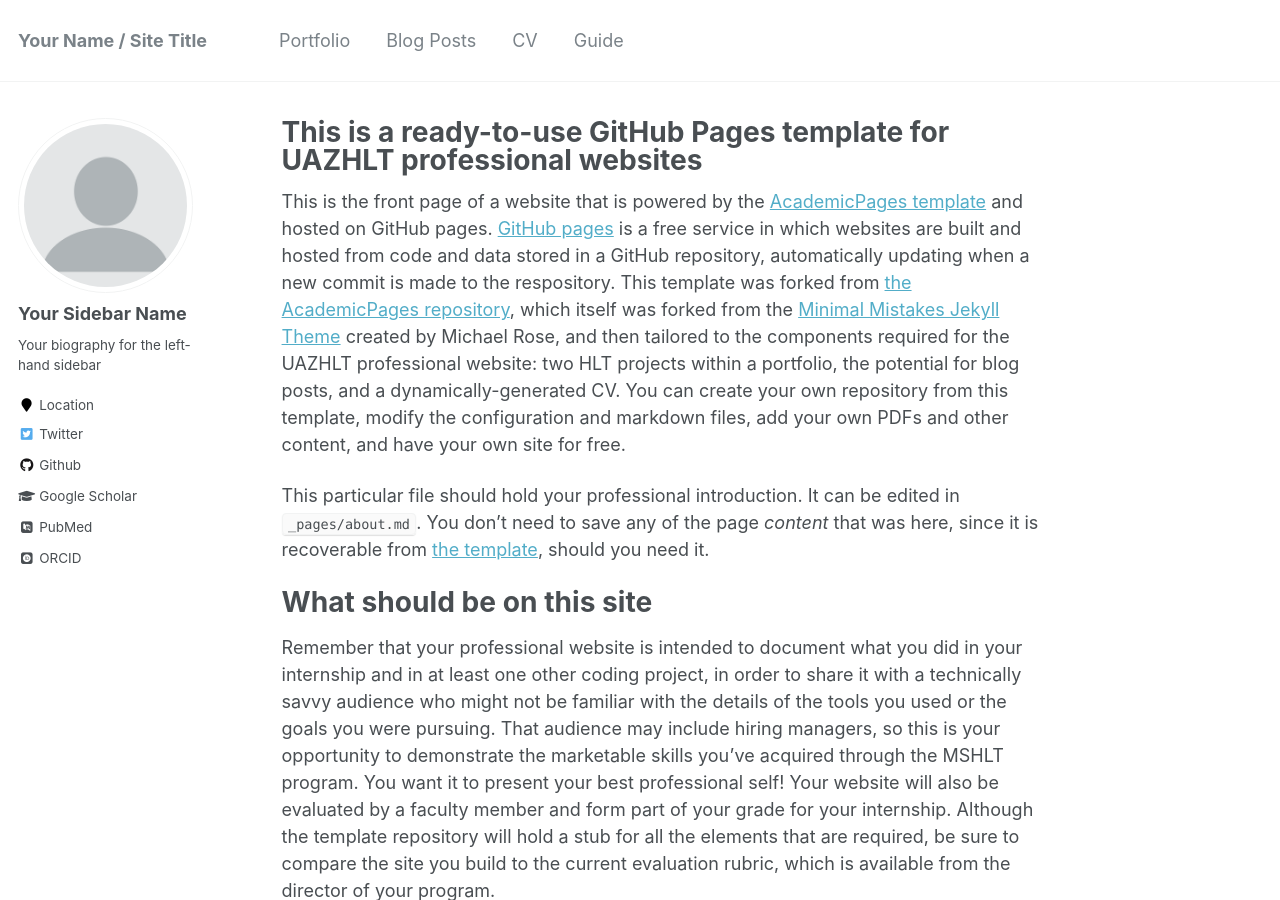
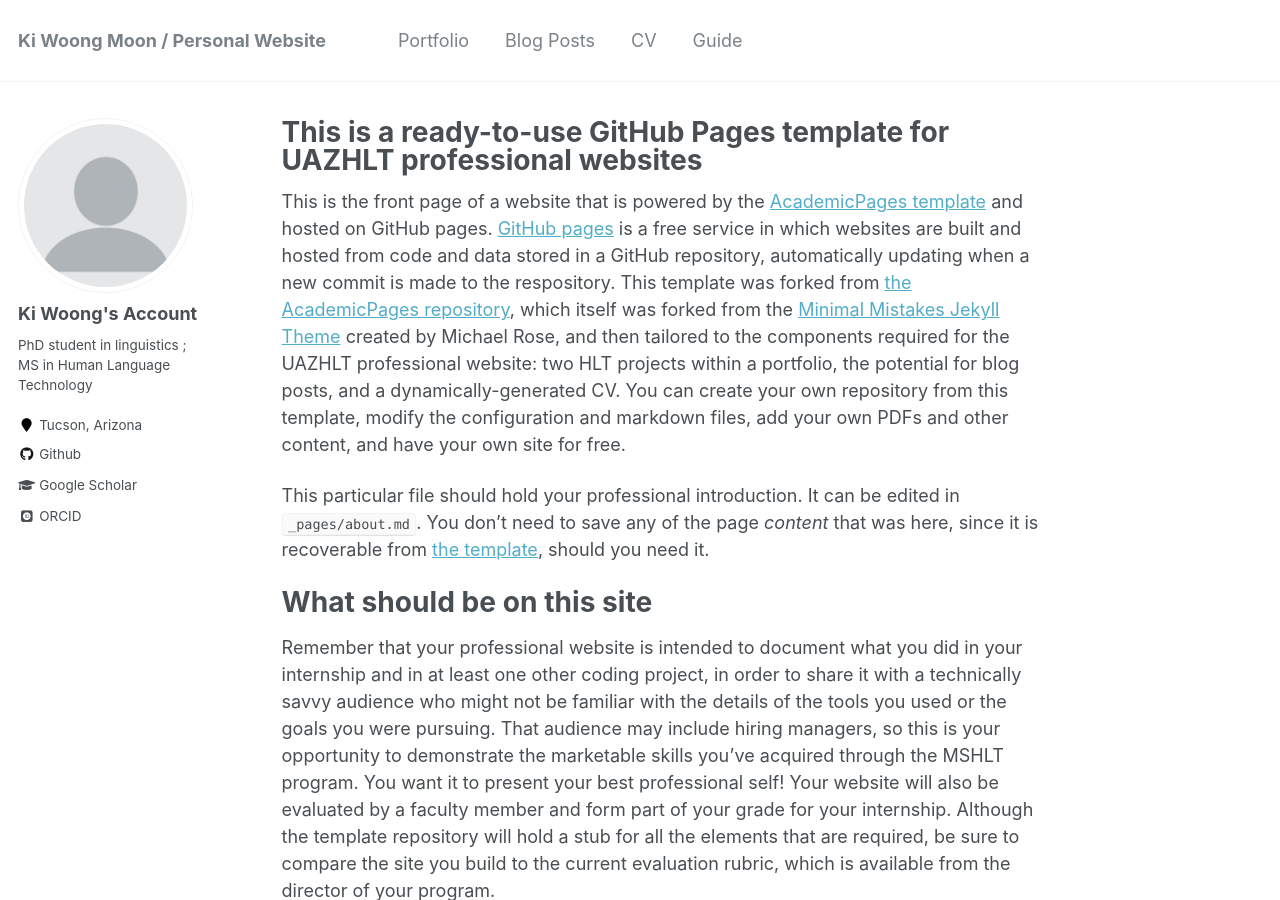
Before and after one commit to Ki-Woong95/Ki-Woong95.github.io, a Jekyll site: the page built from _pages/about.md, in a window 1280 px wide and 900 px high. Built offline with Jekyll 4.4.1, drawn with Linux system fonts in a browser that asks for light colours; some web fonts are replaced; some of the changed text lies outside the part shown.

Commit message:
Update _config.yml

```diff
--- a/_config.yml
+++ b/_config.yml
@@ -7,13 +7,13 @@
 
 # Site Settings
 locale                   : "en-US"
-title                    : "Your Name / Site Title"
+title                    : "Ki Woong Moon / Personal Website"
 title_separator          : "-"
-name                     : &name "Your Name"
-description              : &description "personal description"
-url                      : https://yourGHusername.github.io # the base hostname & protocol for your site e.g. "https://mmistakes.github.io"
+name                     : &name "Ki Woong Moon"
+description              : &description "PhD student in Linguistics at University of Arizona"
+url                      : https://Ki-Woong95.github.io # the base hostname & protocol for your site e.g. "https://mmistakes.github.io"
 baseurl                  : "" # the subpath of your site, e.g. "/blog"
-repository               : "yourGHusername/yourGHusername.github.io"
+repository               : "Ki-Woong95/Ki-Woong95.github.io"
 teaser                   :  # filename of teaser fallback teaser image placed in /images/, .e.g. "500x300.png"
 breadcrumbs              : false # true, false (default)
 words_per_minute         : 160
@@ -80,13 +80,13 @@ analytics:
 
 # Site Author
 author:
-  name             : "Your Sidebar Name"
+  name             : "Ki Woong's Account"
   avatar           : "profile.png"
-  bio              : "Your biography for the left-hand sidebar"
-  location         : "Location"
+  bio              : "PhD student in linguistics ; MS in Human Language Technology"
+  location         : "Tucson, Arizona"
   employer         :
-  pubmed           : "https://www.ncbi.nlm.nih.gov/pubmed/?term=john+snow"
-  googlescholar    : "http://yourfullgooglescholarurl.com"
+  pubmed           :
+  googlescholar    : "https://scholar.google.com/citations?user=0FYFctkAAAAJ&hl=en"
   email            :
   researchgate     :  # example: "https://www.researchgate.net/profile/yourprofile"
   uri              :
@@ -96,20 +96,20 @@ author:
   flickr           :
   facebook         :
   foursquare       :
-  github           : "yourGHusername"
+  github           : "Ki-Woong95"
   google_plus      :
   keybase          :
   instagram        :
   impactstory      : #"https://profiles.impactstory.org/u/xxxx-xxxx-xxxx-xxxx"
   lastfm           :
   linkedin         :
-  orcid            : "http://orcid.org/yourorcidurl"
+  orcid            : "https://orcid.org/0009-0008-9311-5849"
   pinterest        :
   soundcloud       :
   stackoverflow    : # http://stackoverflow.com/users/123456/username
   steam            :
   tumblr           :
-  twitter          : "replacethistwitterhandle"
+  twitter          :
   vine             :
   weibo            :
   xing             :
@@ -255,7 +255,7 @@ sass:
 permalink: /:categories/:title/
 # paginate: 5 # amount of posts to show
 # paginate_path: /page:num/
-timezone: America/Los_Angeles # http://en.wikipedia.org/wiki/List_of_tz_database_time_zones
+timezone: America/Denver # http://en.wikipedia.org/wiki/List_of_tz_database_time_zones
 
 
 # Plugins
```
